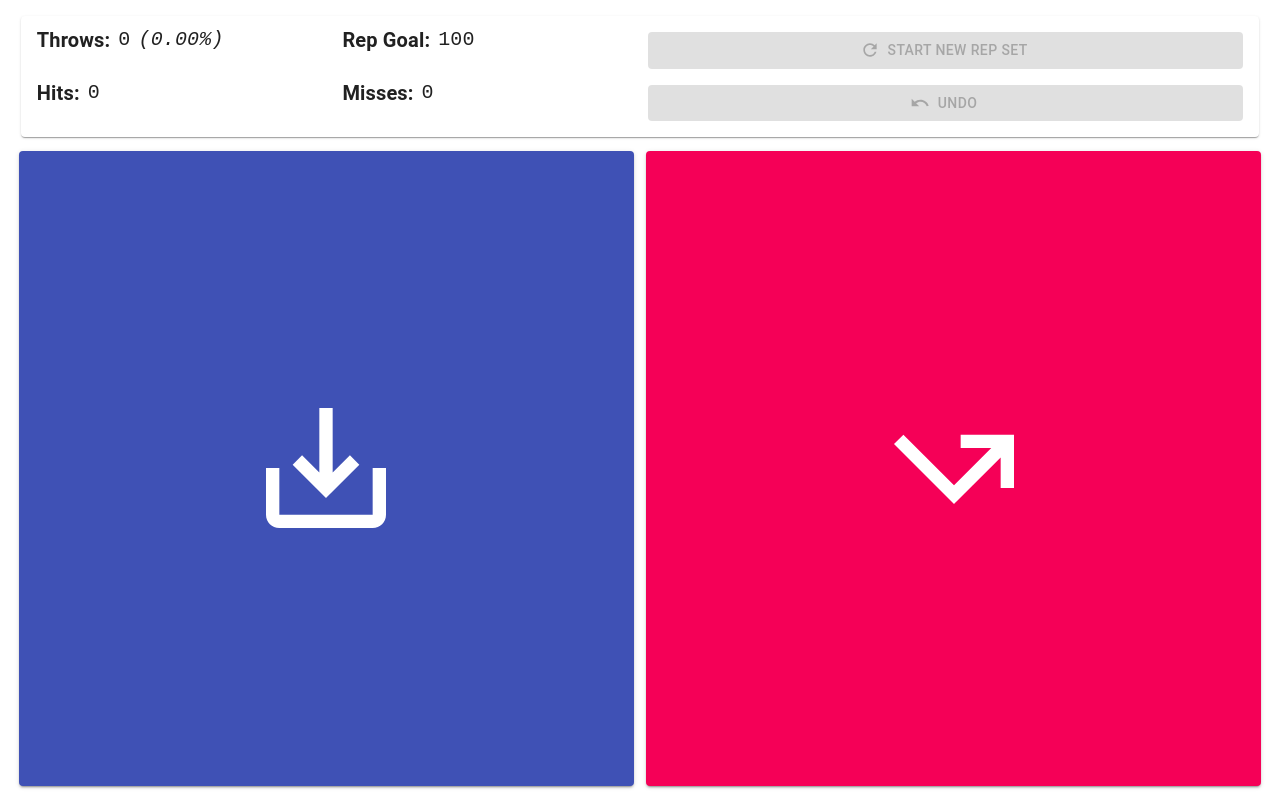
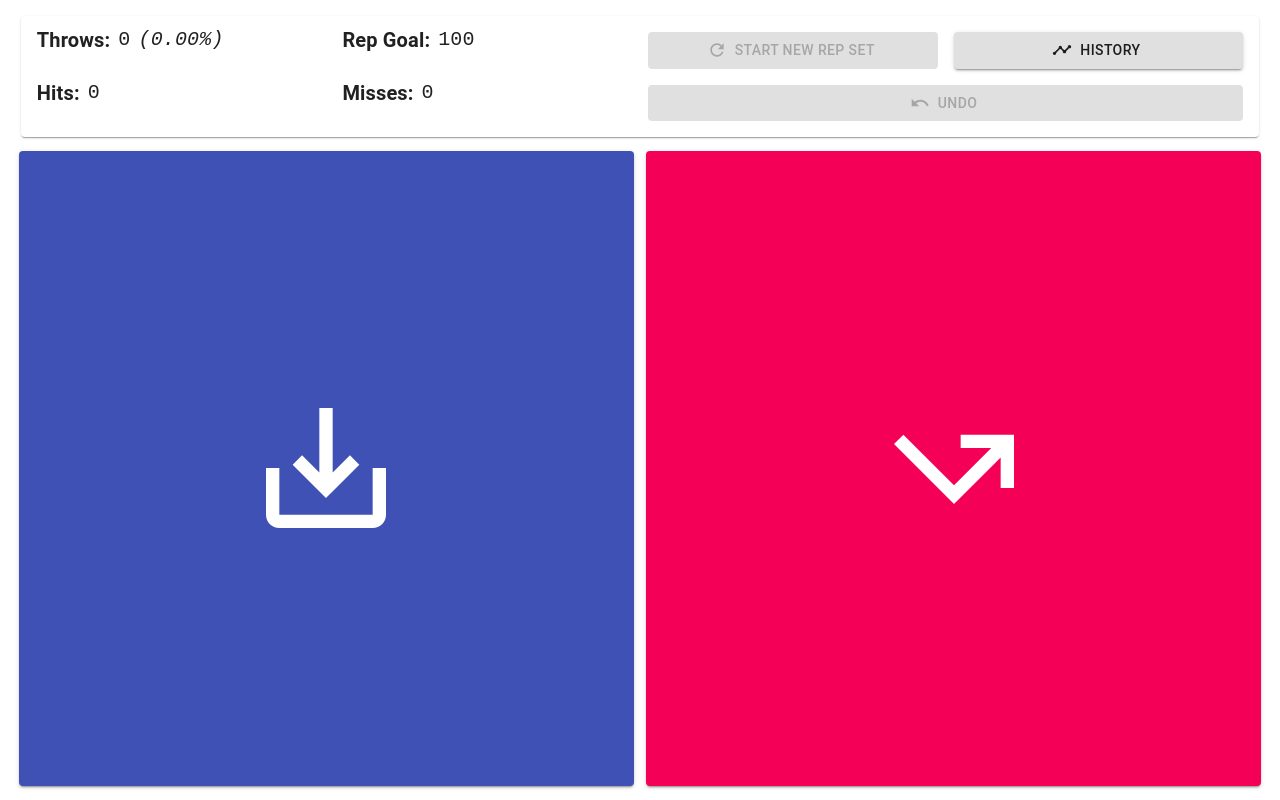
Before and after one commit to tildesrc/dolph, a React (Create React App) app in the folder shell/: page /putt in a window 1280 px wide. Built offline with nearby package versions, Linux system fonts and the light colour scheme.

Commit message:
Add link to history on putt counter

```diff
--- a/shell/src/PuttCounter.tsx
+++ b/shell/src/PuttCounter.tsx
@@ -1,10 +1,12 @@
 import React, { useState } from 'react';
 import { Grid, Button, Typography, Box, Paper } from '@material-ui/core';
-import { Refresh as NewRepSetIcon, CallMissedOutgoing as MissIcon, SaveAlt as HitIcon, Undo as UndoIcon } from '@material-ui/icons';
+import { Refresh as NewRepSetIcon, CallMissedOutgoing as MissIcon, SaveAlt as HitIcon, Undo as UndoIcon, Timeline } from '@material-ui/icons';
 import styled from '@emotion/styled';
 import { get, set } from 'idb-keyval';
 import { FormatPercentage } from './common';
 import { repSetType } from './types';
+import {useHistory} from 'react-router-dom';
+import PATHS from './paths';
 
 const Container = styled.div`
   position: absolute;
@@ -90,6 +92,8 @@ function PuttCounter() {
     updateRepSet(defaultRepSet);
   }
 
+  let history = useHistory();
+
   function CounterButton({color, CounterIcon, onClick}: {color: 'primary' | 'secondary', CounterIcon: typeof HitIcon | typeof MissIcon, onClick: () => void}) {
     return (
        <Button fullWidth size='large' color={color} variant='contained' onClick={onClick}>
@@ -137,8 +141,11 @@ function PuttCounter() {
                 </Grid>
               </Grid>
               <Grid container item sm={6} xs={12}>
-                <Grid item xs={12} style={{ padding: '0.5rem'}}>
+                <Grid item xs={6} style={{ padding: '0.5rem'}}>
                   <Button fullWidth variant='contained' startIcon={<NewRepSetIcon />} disabled={!repSet.undo} onClick={handleNewRepSet}>Start New Rep Set</Button>
+                </Grid>
+                <Grid item xs={6} style={{ padding: '0.5rem'}}>
+                  <Button fullWidth variant='contained' startIcon={<Timeline />} onClick={() => history.push(PATHS.PUTTS.HISTORY)}>History</Button>
                 </Grid>
                 <Grid item xs={12} style={{ padding: '0.5rem'}}>
                   <Button fullWidth variant='contained' startIcon={<UndoIcon />} disabled={!repSet.undo} onClick={handleUndo}>Undo</Button>
--- a/shell/src/index.tsx
+++ b/shell/src/index.tsx
@@ -11,18 +11,19 @@ import {
   Route,
   Redirect
 } from "react-router-dom";
+import PATHS from './paths';
 
 ReactDOM.render(
   <React.StrictMode>
     <Router>
       <Switch>
         <Route exact path="/">
-          <Redirect to="/putt"/>
+          <Redirect to={PATHS.PUTTS.COUNTER} />
         </Route>
-        <Route exact path="/putt">
+        <Route exact path={PATHS.PUTTS.COUNTER}>
           <PuttCounter />
         </Route>
-        <Route exact path="/putt/history">
+        <Route exact path={PATHS.PUTTS.HISTORY}>
           <PuttHistory />
         </Route>
       </Switch>
--- /dev/null
+++ b/shell/src/paths.ts
@@ -0,0 +1,8 @@
+const PATHS = {
+  PUTTS: {
+    COUNTER: '/putt',
+    HISTORY: '/putt/history'
+  }
+};
+
+export default PATHS;
```
